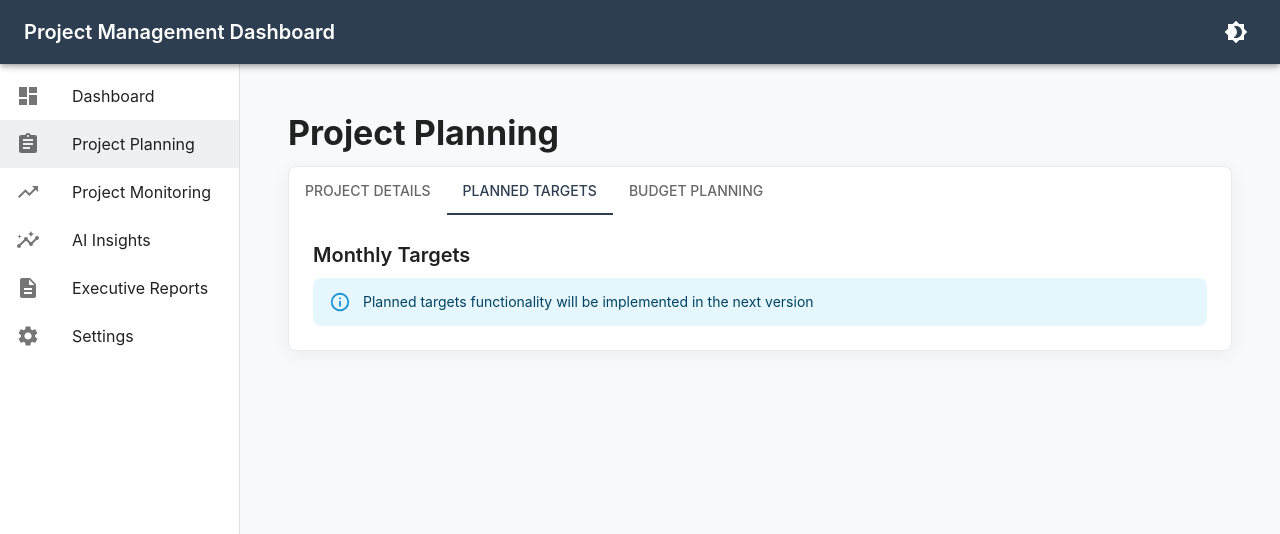
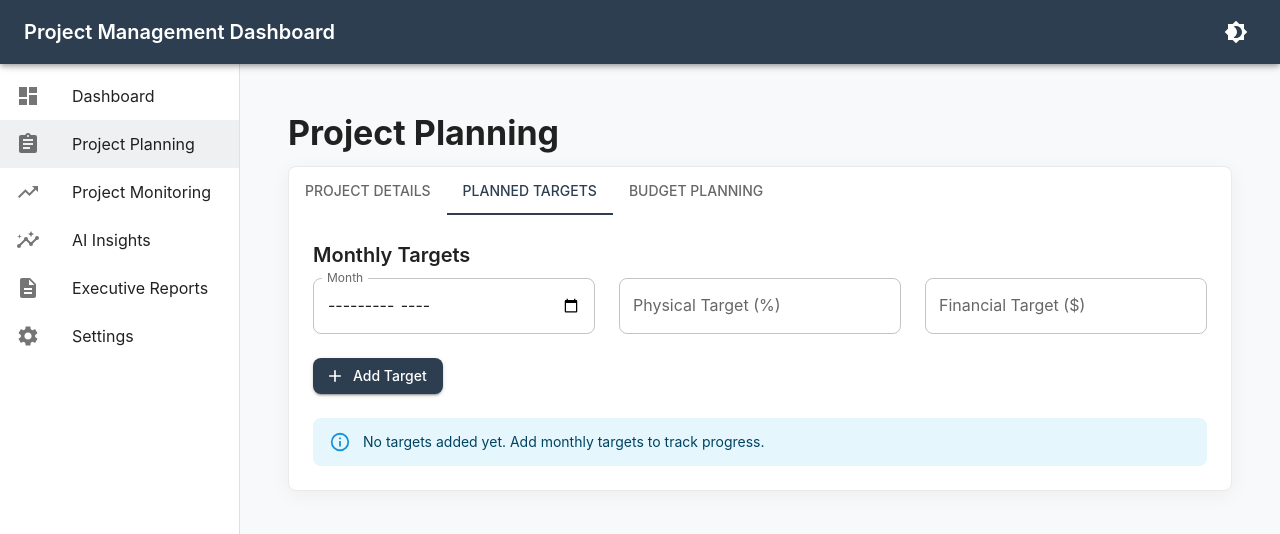
Before and after one commit to talhanust/Project_Management_Dashboard, a React (Create React App) app: page /planning in a window 1280 px wide. Both pictures are taken after a click on the tab "PLANNED TARGETS". Shown: the top 534 px of the page. Built offline with nearby package versions, Linux system fonts and the light colour scheme.

Commit message:
Update index.js

```diff
--- a/src/components/ProjectPlanning/index.js
+++ b/src/components/ProjectPlanning/index.js
@@ -4,7 +4,6 @@ import {
   Tabs,
   Tab,
   Card,
-  CardContent,
   TextField,
   Button,
   Grid,
@@ -16,14 +15,23 @@ import {
   FormControl,
   InputLabel,
   Select,
-  Divider,
-  Alert
+  Alert,
+  Table,
+  TableBody,
+  TableCell,
+  TableContainer,
+  TableHead,
+  TableRow,
+  Paper,
+  IconButton
 } from '@mui/material';
 import {
   Save as SaveIcon,
   Add as AddIcon,
-  ShowChart as ChartIcon
+  Delete as DeleteIcon,
+  Edit as EditIcon
 } from '@mui/icons-material';
+import { useApp } from '../../contexts/AppContext';
 
 function TabPanel(props) {
   const { children, value, index, ...other } = props;
@@ -34,9 +42,10 @@ function TabPanel(props) {
   );
 }
 
-const ProjectPlanning = ({ projects, addProject, updateProject, selectedProject, setSelectedProject }) => {
+const ProjectPlanning = () => {
   const [tabValue, setTabValue] = useState(0);
   const [activeStep, setActiveStep] = useState(0);
+  const { addProject, updateProject, selectedProject } = useApp();
   const [projectData, setProjectData] = useState({
     name: '',
     directorate: '',
@@ -50,7 +59,22 @@ const ProjectPlanning = ({ projects, addProject, updateProject, selectedProject,
     startDate: '',
     completionDate: '',
     revisedCompletionDate: '',
-    status: 'Planning'
+    status: 'Planning',
+    targets: [],
+    budget: {
+      materials: 0,
+      labor: 0,
+      equipment: 0,
+      subcontractors: 0,
+      overhead: 0,
+      contingency: 0
+    }
+  });
+
+  const [targetData, setTargetData] = useState({
+    month: '',
+    physicalTarget: '',
+    financialTarget: ''
   });
 
   const handleTabChange = (event, newValue) => {
@@ -70,10 +94,55 @@ const ProjectPlanning = ({ projects, addProject, updateProject, selectedProject,
     setProjectData({ ...projectData, [name]: value });
   };
 
+  const handleBudgetChange = (e) => {
+    const { name, value } = e.target;
+    setProjectData({
+      ...projectData,
+      budget: {
+        ...projectData.budget,
+        [name]: parseFloat(value) || 0
+      }
+    });
+  };
+
+  const handleTargetChange = (e) => {
+    const { name, value } = e.target;
+    setTargetData({ ...targetData, [name]: value });
+  };
+
+  const addTarget = () => {
+    if (targetData.month && targetData.physicalTarget && targetData.financialTarget) {
+      setProjectData({
+        ...projectData,
+        targets: [...projectData.targets, { ...targetData, id: Date.now() }]
+      });
+      setTargetData({
+        month: '',
+        physicalTarget: '',
+        financialTarget: ''
+      });
+    }
+  };
+
+  const removeTarget = (id) => {
+    setProjectData({
+      ...projectData,
+      targets: projectData.targets.filter(target => target.id !== id)
+    });
+  };
+
+  const calculateTotalBudget = () => {
+    const { materials, labor, equipment, subcontractors, overhead, contingency } = projectData.budget;
+    return materials + labor + equipment + subcontractors + overhead + contingency;
+  };
+
   const handleSaveProject = () => {
     const project = {
       ...projectData,
-      id: selectedProject || `PROJ-${Date.now()}`
+      id: selectedProject?.id || `PROJ-${Date.now()}`,
+      createdAt: selectedProject?.createdAt || new Date().toISOString(),
+      updatedAt: new Date().toISOString(),
+      totalBudget: calculateTotalBudget()
     };
 
     if (selectedProject) {
@@ -81,6 +150,8 @@ const ProjectPlanning = ({ projects, addProject, updateProject, selectedProject,
     } else {
       addProject(project);
     }
+
+    // Reset form
     setActiveStep(0);
     setProjectData({
       name: '',
@@ -95,7 +166,16 @@ const ProjectPlanning = ({ projects, addProject, updateProject, selectedProject,
       startDate: '',
       completionDate: '',
       revisedCompletionDate: '',
-      status: 'Planning'
+      status: 'Planning',
+      targets: [],
+      budget: {
+        materials: 0,
+        labor: 0,
+        equipment: 0,
+        subcontractors: 0,
+        overhead: 0,
+        contingency: 0
+      }
     });
   };
 
@@ -342,16 +422,167 @@ const ProjectPlanning = ({ projects, addProject, updateProject, selectedProject,
 
         <TabPanel value={tabValue} index={1}>
           <Typography variant="h6" gutterBottom>Monthly Targets</Typography>
-          <Alert severity="info">
-            Planned targets functionality will be implemented in the next version
-          </Alert>
+
+          <Grid container spacing={3} sx={{ mb: 3 }}>
+            <Grid item xs={12} md={4}>
+              <TextField
+                fullWidth
+                label="Month"
+                name="month"
+                type="month"
+                value={targetData.month}
+                onChange={handleTargetChange}
+                InputLabelProps={{ shrink: true }}
+              />
+            </Grid>
+            <Grid item xs={12} md={4}>
+              <TextField
+                fullWidth
+                label="Physical Target (%)"
+                name="physicalTarget"
+                type="number"
+                value={targetData.physicalTarget}
+                onChange={handleTargetChange}
+              />
+            </Grid>
+            <Grid item xs={12} md={4}>
+              <TextField
+                fullWidth
+                label="Financial Target ($)"
+                name="financialTarget"
+                type="number"
+                value={targetData.financialTarget}
+                onChange={handleTargetChange}
+              />
+            </Grid>
+            <Grid item xs={12}>
+              <Button
+                variant="contained"
+                onClick={addTarget}
+                startIcon={<AddIcon />}
+              >
+                Add Target
+              </Button>
+            </Grid>
+          </Grid>
+
+          {projectData.targets.length > 0 ? (
+            <TableContainer component={Paper}>
+              <Table>
+                <TableHead>
+                  <TableRow>
+                    <TableCell>Month</TableCell>
+                    <TableCell align="right">Physical Target (%)</TableCell>
+                    <TableCell align="right">Financial Target ($)</TableCell>
+                    <TableCell align="center">Actions</TableCell>
+                  </TableRow>
+                </TableHead>
+                <TableBody>
+                  {projectData.targets.map((target) => (
+                    <TableRow key={target.id}>
+                      <TableCell>{target.month}</TableCell>
+                      <TableCell align="right">{target.physicalTarget}%</TableCell>
+                      <TableCell align="right">${target.financialTarget}</TableCell>
+                      <TableCell align="center">
+                        <IconButton
+                          color="error"
+                          onClick={() => removeTarget(target.id)}
+                        >
+                          <DeleteIcon />
+                        </IconButton>
+                      </TableCell>
+                    </TableRow>
+                  ))}
+                </TableBody>
+              </Table>
+            </TableContainer>
+          ) : (
+            <Alert severity="info">
+              No targets added yet. Add monthly targets to track progress.
+            </Alert>
+          )}
         </TabPanel>
 
         <TabPanel value={tabValue} index={2}>
           <Typography variant="h6" gutterBottom>Budget Planning</Typography>
-          <Alert severity="info">
-            Budget planning features will be implemented in the next version
-          </Alert>
+
+          <Grid container spacing={3}>
+            <Grid item xs={12} md={6}>
+              <TextField
+                fullWidth
+                label="Materials Cost ($)"
+                name="materials"
+                type="number"
+                value={projectData.budget.materials}
+                onChange={handleBudgetChange}
+                margin="normal"
+              />
+              <TextField
+                fullWidth
+                label="Labor Cost ($)"
+                name="labor"
+                type="number"
+                value={projectData.budget.labor}
+                onChange={handleBudgetChange}
+                margin="normal"
+              />
+              <TextField
+                fullWidth
+                label="Equipment Cost ($)"
+                name="equipment"
+                type="number"
+                value={projectData.budget.equipment}
+                onChange={handleBudgetChange}
+                margin="normal"
+              />
+            </Grid>
+            <Grid item xs={12} md={6}>
+              <TextField
+                fullWidth
+                label="Subcontractors Cost ($)"
+                name="subcontractors"
+                type="number"
+                value={projectData.budget.subcontractors}
+                onChange={handleBudgetChange}
+                margin="normal"
+              />
+              <TextField
+                fullWidth
+                label="Overhead Cost ($)"
+                name="overhead"
+                type="number"
+                value={projectData.budget.overhead}
+                onChange={handleBudgetChange}
+                margin="normal"
+              />
+              <TextField
+                fullWidth
+                label="Contingency ($)"
+                name="contingency"
+                type="number"
+                value={projectData.budget.contingency}
+                onChange={handleBudgetChange}
+                margin="normal"
+              />
+            </Grid>
+            <Grid item xs={12}>
+              <Card variant="outlined" sx={{ p: 2, bgcolor: 'grey.50' }}>
+                <Typography variant="h6" gutterBottom>
+                  Budget Summary
+                </Typography>
+                <Grid container spacing={2}>
+                  <Grid item xs={6}>
+                    <Typography><strong>Total Budget:</strong></Typography>
+                  </Grid>
+                  <Grid item xs={6}>
+                    <Typography align="right">
+                      <strong>${calculateTotalBudget().toLocaleString()}</strong>
+                    </Typography>
+                  </Grid>
+                </Grid>
+              </Card>
+            </Grid>
+          </Grid>
         </TabPanel>
       </Card>
     </Box>
```
